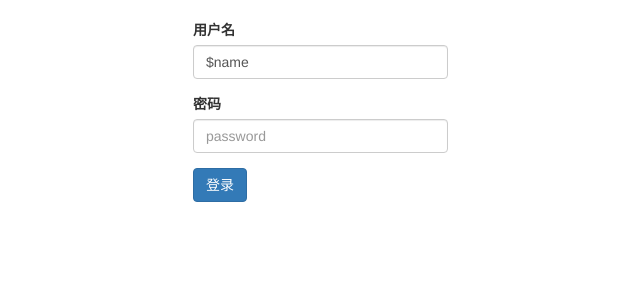
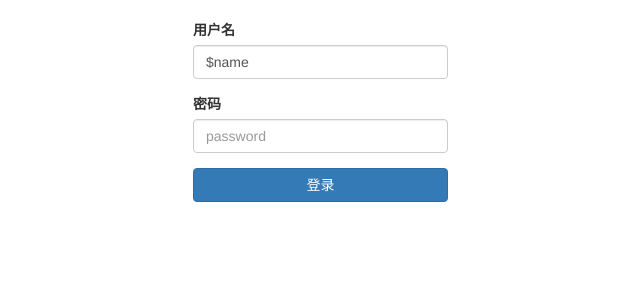
Before and after one commit to lzyer2016/python-webpy-sample, a Python web app: template templates/index.html in a window 1280 px wide. Shown: the part 71-371 px from the top of the page, without its empty margins (297-937 px from the left). Run offline with Jinja, Linux system fonts and the light colour scheme; the template is opened without the code that fills it, so the values that code supplies are empty; some libraries are stand-ins or nearby versions.

Commit message:
modify button css

```diff
--- a/templates/index.html
+++ b/templates/index.html
@@ -55,7 +55,7 @@
               <label for="password">密码</label>
               <input type="password" class="form-control" name="password" placeholder="password"/>
             </div>
-            <button type="submit" class="btn btn-primary">登录</button>
+            <button type="submit" class="btn btn-primary col-md-12">登录</button>
         </form>
       </div>
     </div>
```
